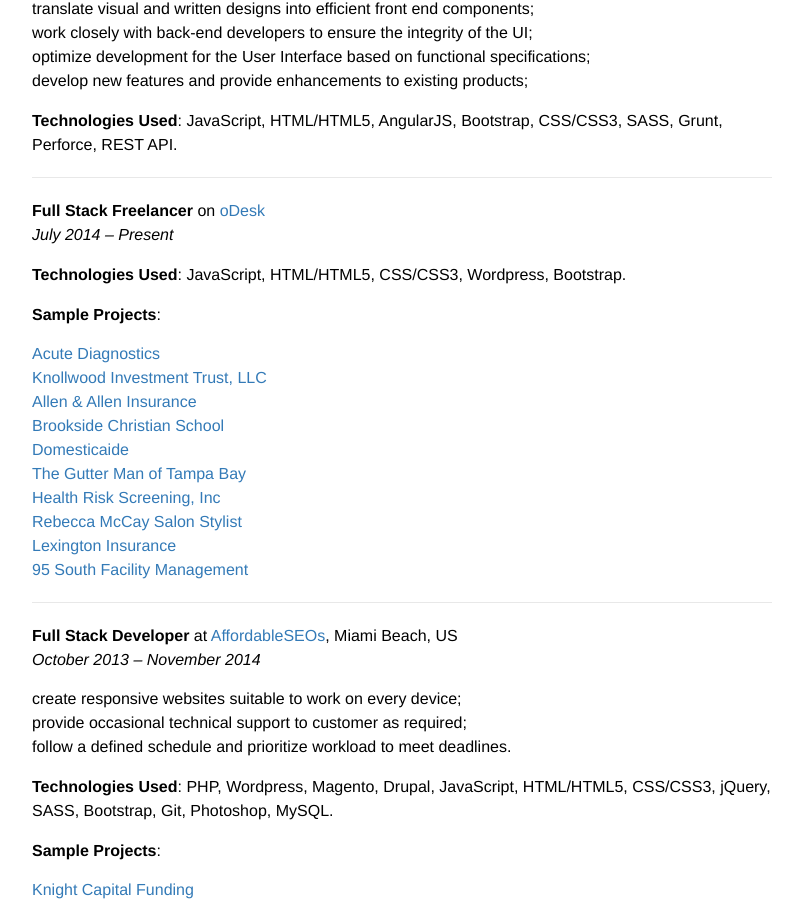
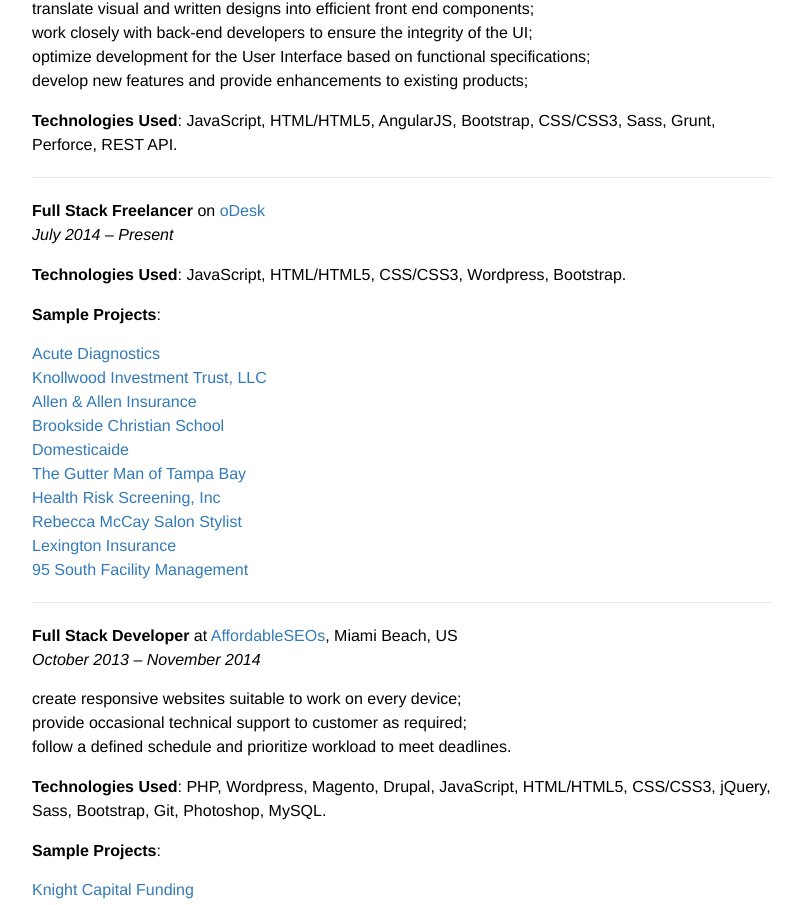
Before and after one commit to yuyokk/yuyokk.github.io, a Jekyll site: the page built from resume.md, in a window 1280 px wide and 1400 px high, scrolled down 436 px. Shown: the part 148-1053 px from the top of the window, without its empty margins (238-1041 px from the left). Built offline with Jekyll 4.4.1, drawn with Linux system fonts in a browser that asks for light colours; some of the changed text lies outside the part shown.

```diff
--- a/resume.md
+++ b/resume.md
@@ -25,7 +25,7 @@ permalink: /resume/
 + optimize development for the User Interface based on functional specifications;
 + develop new features and provide enhancements to existing products;
 
-**Technologies Used**: JavaScript, HTML/HTML5, AngularJS, Bootstrap, CSS/CSS3, SASS, Grunt, Perforce, REST API.
+**Technologies Used**: JavaScript, HTML/HTML5, AngularJS, Bootstrap, CSS/CSS3, Sass, Grunt, Perforce, REST API.
 
 ----------
 
@@ -54,7 +54,7 @@ permalink: /resume/
 + provide occasional technical support to customer as required;
 + follow a defined schedule and prioritize workload to meet deadlines.
 
-**Technologies Used**: PHP, Wordpress, Magento, Drupal, JavaScript, HTML/HTML5, CSS/CSS3, jQuery, SASS, Bootstrap, Git, Photoshop, MySQL.
+**Technologies Used**: PHP, Wordpress, Magento, Drupal, JavaScript, HTML/HTML5, CSS/CSS3, jQuery, Sass, Bootstrap, Git, Photoshop, MySQL.
 
 **Sample Projects**:
 
```
Also changed, not shown: other parts of resume.md (+1 -1 lines).
